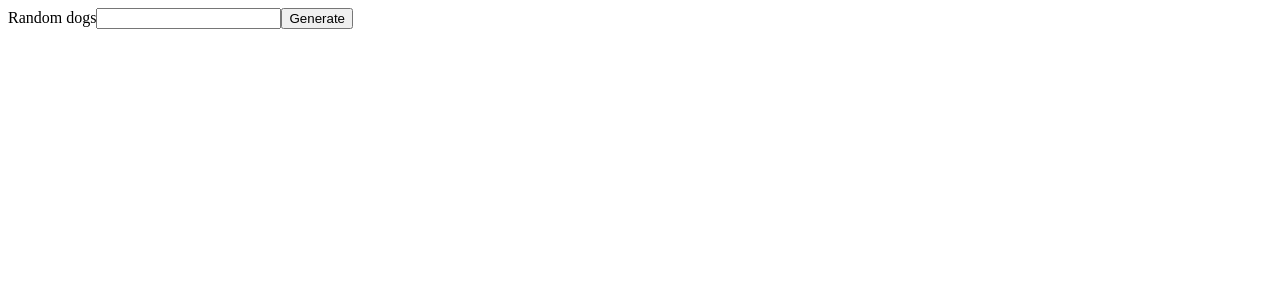
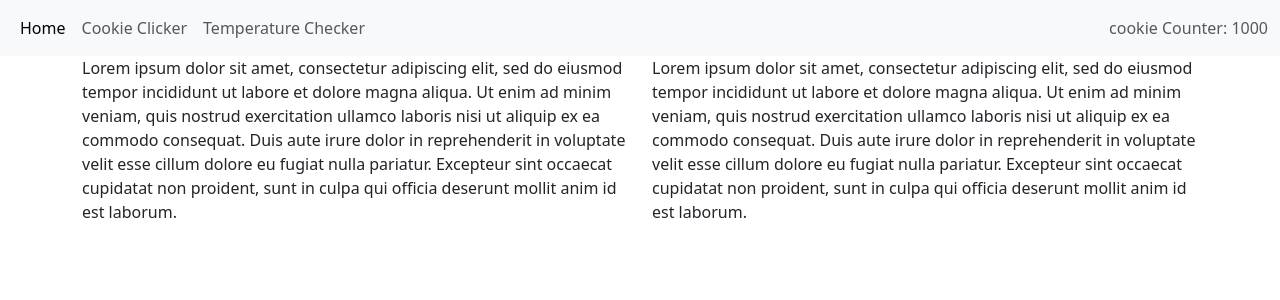
Before and after one commit to 1609Shaneeza/KA1_demo, a React (Vite) app: page / in a window 1280 px wide. Shown: the top 300 px of the page. Built offline with nearby package versions, Linux system fonts and the light colour scheme.

Commit message:
30/11/2023

```diff
--- a/src/App.tsx
+++ b/src/App.tsx
@@ -1,11 +1,17 @@
-import Music from "./Music";
+import Navbar from './Components/Navbar';
+import ParagraphPair from './Components/ParagraphPair';
+
+
 function App() {
+
 
   return (
     <>
-    <Music/>
+    <Navbar/>
+    < ParagraphPair />
+
     </>
   )
 }
 
-export default App
+export default App;
--- /dev/null
+++ b/src/Components/Navbar.tsx
@@ -0,0 +1,32 @@
+
+
+function Navbar() {
+
+
+    return (
+        <>
+        <nav className="navbar navbar-expand-lg bg-body-tertiary">
+        <div className="container-fluid">
+            <div className="collapse navbar-collapse" id="navbarText">
+            <ul className="navbar-nav me-auto mb-2 mb-lg-0">
+                <li className="nav-item">
+                <a className="nav-link active" aria-current="page" href="#">Home</a>
+                </li>
+                <li className="nav-item">
+                <a className="nav-link" href="#">Cookie Clicker</a>
+                </li>
+                <li className="nav-item">
+                <a className="nav-link" href="#">Temperature Checker</a>
+                </li>
+            </ul>
+            <span className="navbar-text">
+               cookie Counter: 1000
+            </span>
+            </div>
+        </div>
+        </nav>
+        </>
+    );
+}
+
+export default Navbar;
--- /dev/null
+++ b/src/Components/ParagraphPair.tsx
@@ -0,0 +1,30 @@
+function ParagraphPair() {
+
+
+    return (
+        <>
+        <div className="container text">
+            <div className="row">
+            <div className="col-6">
+                <p>Lorem ipsum dolor sit amet, consectetur adipiscing elit, sed do eiusmod tempor
+                    incididunt ut labore et dolore magna aliqua. Ut enim ad minim veniam, quis nostrud
+                    exercitation ullamco laboris nisi ut aliquip ex ea commodo consequat.
+                    Duis aute irure dolor in reprehenderit in voluptate velit esse cillum dolore eu fugiat nulla pariatur.
+                    Excepteur sint occaecat cupidatat non proident, sunt in culpa qui officia deserunt mollit anim id est laborum.
+                    </p>
+            </div>
+            <div className="col-6">
+                <p>Lorem ipsum dolor sit amet, consectetur adipiscing elit, sed do eiusmod tempor
+                    incididunt ut labore et dolore magna aliqua. Ut enim ad minim veniam, quis nostrud
+                    exercitation ullamco laboris nisi ut aliquip ex ea commodo consequat.
+                    Duis aute irure dolor in reprehenderit in voluptate velit esse cillum dolore eu fugiat nulla pariatur.
+                    Excepteur sint occaecat cupidatat non proident, sunt in culpa qui officia deserunt mollit anim id est laborum.
+                    </p>
+            </div>
+            </div>
+        </div>
+        </>
+    )
+}
+
+export default ParagraphPair;
--- a/src/Music.tsx
+++ /dev/null
@@ -1,45 +0,0 @@
-import axios from "axios";
-import { FormEvent, useState } from "react";
-
-function Music() {
-    const [music, setMValue] = useState("");
-    const [MusicV, setMusicV] = useState("");
-    const [errorMessage, setErrorMessage] = useState("");
-
-    const handleClick = async (e: FormEvent) => {
-        e.preventDefault();
-        setMusicV("");
-        setErrorMessage("");
-
-        const options = {
-            method: 'GET',
-            url: 'https://dog.ceo/api/breeds/image/random',
-
-        };
-
-        try {
-            const response = await axios.request(options)
-            console.log(response.data)
-        } catch (error) {
-            setErrorMessage(String(error));
-        }
-    }
-
-    return(
-        <>
-        <form onSubmit={handleClick}>
-            <label htmlFor="RAndom">Random dogs</label>
-            <input
-            type="text"
-            id="searches"
-            autoComplete="off"
-            onChange={(e) => setMValue(e.target.value)}
-            value={music}
-            />
-            <button>Generate</button>
-        </form>
-        </>
-    )
-};
-
-export default Music;
--- a/src/main.tsx
+++ b/src/main.tsx
@@ -2,6 +2,7 @@ import React from 'react'
 import ReactDOM from 'react-dom/client'
 import App from './App.tsx'
 import './index.css'
+import 'bootstrap/dist/css/bootstrap.css'
 
 ReactDOM.createRoot(document.getElementById('root')!).render(
   <React.StrictMode>
```
Also changed, not shown: src/Components/CookieClicker.tsx (added, +8 -0 lines), src/Components/CookieProvider.tsx (added, +26 -0 lines), src/StockSearcher.tsx (deleted, +0 -49 lines).
